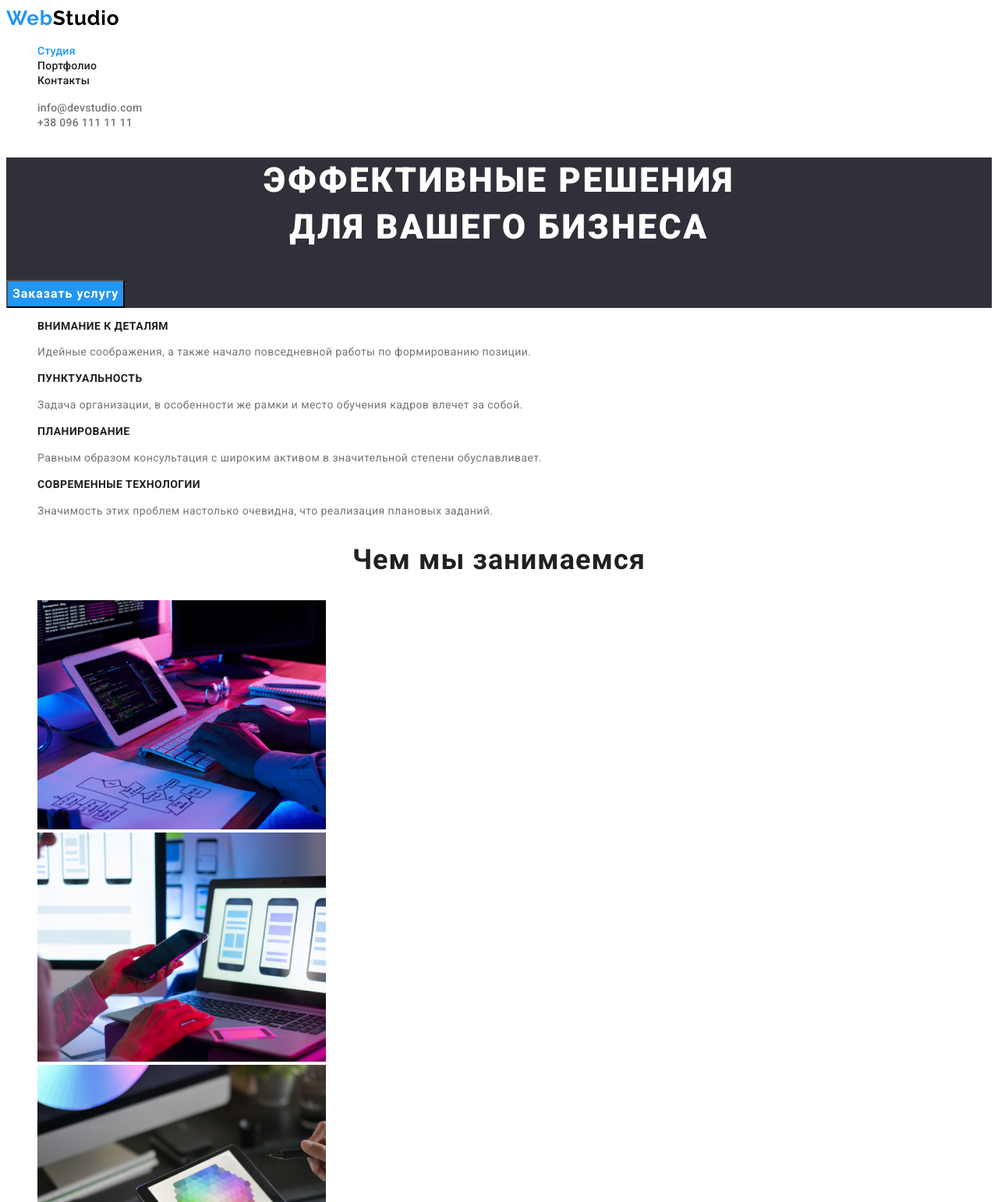
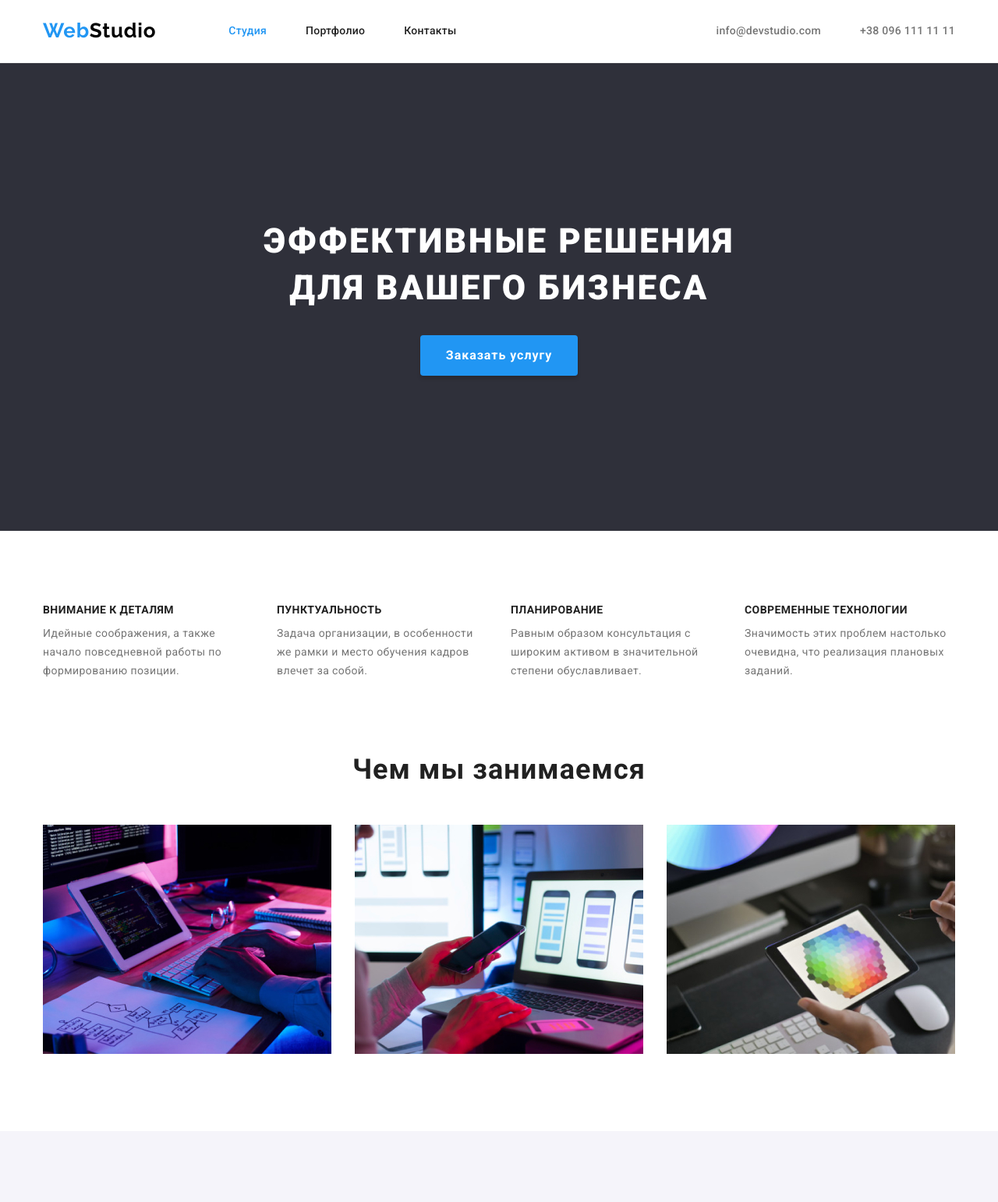
Before and after one commit to MarichkaB/goit-markup-hw-03, a plain HTML site: page index.html in a window 1280 px wide. Shown: the top 1542 px of the page at 78% size. Drawn offline with nearby package versions, Linux system fonts and the light colour scheme.

Commit message:
update web studio + css

```diff
--- a/css/styles.css
+++ b/css/styles.css
@@ -15,6 +15,19 @@
   --secondary-bc-color: #2f303a;
 }
 
+/* Глобальный сброс margin and padding */
+h1,
+h2,
+h3,
+h4,
+h5,
+h6,
+ul,
+p {
+  padding: 0;
+  margin: 0;
+}
+
 /* Убираем точки рядом со списками */
 ul {
   list-style: none;
@@ -26,9 +39,31 @@ ul {
   color: var(--primery-text-color);
 }
 
-/* .list {
+.container {
+  width: 1200px;
+  padding-left: 15px;
+  padding-right: 15px;
+  margin-left: auto;
+  margin-right: auto;
+}
+
+.page-header {
+  border-bottom: 1px solid #ececec;
+}
+
+.page-header .container {
+  display: flex;
+  justify-content: space-between;
+}
+
+.list {
   list-style: none;
-} */
+}
+
+.section {
+  padding-top: 94px;
+  padding-bottom: 94px;
+}
 
 /* Лого сайта*/
 .logo {
@@ -39,6 +74,12 @@ ul {
   letter-spacing: 0.03em;
   color: #000000;
   text-decoration: none;
+
+  align-items: center;
+  text-align: center;
+  padding-top: 24px;
+  padding-bottom: 25px;
+  margin-right: 93px;
 }
 
 .logo-web {
@@ -77,12 +118,60 @@ ul {
   color: var(--accent-text);
 }
 
+.header-nav,
+.auth-nav {
+  display: flex;
+  align-items: center;
+}
+
+.site-nav .link,
+.auth-nav .link {
+  display: block;
+  padding-top: 32px;
+  padding-bottom: 32px;
+}
+
+.site-nav .item:not(:last-child),
+.auth-nav .item:not(:last-child) {
+  margin-right: 50px;
+}
+
+.auth-nav {
+  margin-left: auto;
+}
+
+.site-nav {
+  display: flex;
+}
+
 /* Шапка */
 .section-page {
+  height: 600px;
+  padding-top: 200px;
+  padding-bottom: 200px;
+  margin-left: auto;
+  margin-right: auto;
+  padding-top: 0;
+  padding-bottom: 0;
+
   background-color: var(--secondary-bc-color);
+  text-align: center;
+  display: flex;
+  align-items: center;
 }
 
+/* .section-page.section {
+  padding-top: 0;
+  padding-bottom: 0;
+  display: flex;
+  align-items: center;
+} */
+
 .page-title {
+  margin-bottom: 30px;
+  margin-left: auto;
+  margin-right: auto;
+  max-width: 696px;
   font-weight: 900;
   font-size: 44px;
   line-height: 1.36;
@@ -99,14 +188,21 @@ button {
 }
 
 .btn {
+  padding: 10px 32px;
+  display: inline-block;
+  border: 1px solid transparent;
+  border-radius: 4px;
+
   font-weight: 700;
   font-size: 16px;
   line-height: 1.87;
   align-items: center;
   text-align: center;
   letter-spacing: 0.06em;
+
   color: var(--primery-white-color);
   background-color: var(--accent-text);
+  box-shadow: 0px 4px 4px rgba(0, 0, 0, 0.15);
 }
 
 .btn:hover,
@@ -116,7 +212,39 @@ button {
 }
 
 /* Особенности */
+.features {
+  padding-bottom: 0;
+}
+
+/* не засчитывайте как ошибку пожалуйста ¯\_(ツ)_/¯*/
+.hidden {
+  /* display: none; */
+  position: absolute;
+  white-space: nowrap;
+  width: 1px;
+  height: 1px;
+  overflow: hidden;
+  border: 0;
+  padding: 0;
+  clip: rect(0 0 0 0);
+  clip-path: inset(50%);
+  margin: -1px;
+}
+
+.features-list {
+  display: flex;
+}
+
+.features-item {
+  max-width: 270px;
+}
+
+.features-item:not(:last-child) {
+  margin-right: 30px;
+}
+
 .feature-title {
+  margin-bottom: 10px;
   font-weight: 700;
   font-size: 14px;
   line-height: 1.14;
@@ -134,7 +262,21 @@ button {
 }
 
 /* Чем мы занимаемся */
+.work {
+  align-items: center;
+}
+
+.work-list {
+  display: flex;
+  justify-content: space-around;
+}
+
+.work-item:not(:last-child) {
+  margin-right: 30px;
+}
+
 .section-title {
+  margin-bottom: 50px;
   font-weight: 700;
   font-size: 36px;
   line-height: 1.16;
@@ -144,14 +286,32 @@ button {
 }
 
 /* Команда */
-.section-team {
+.team {
   background-color: #f5f4fa;
 }
 
+.team-list {
+  display: flex;
+}
+
+.team-item:not(:last-child) {
+  margin-right: 30px;
+}
+
+.team-item {
+  padding-bottom: 30px;
+  background-color: var(--primery-bc-color);
+  box-shadow: 0px 1px 3px rgba(0, 0, 0, 0.12), 0px 1px 1px rgba(0, 0, 0, 0.14),
+    0px 2px 1px rgba(0, 0, 0, 0.2);
+  border-radius: 0px 0px 4px 4px;
+}
+
 .team-title {
+  margin-top: 30px;
+  margin-bottom: 10px;
   font-weight: 500;
   font-size: 16px;
-  line-height: 1.18;
+  line-height: 1.19;
   text-align: center;
   letter-spacing: 0.03em;
   color: var(--primery-text-color);
@@ -205,8 +365,16 @@ button {
 
 /* Подвал */
 .footer {
+  display: block;
+  padding-top: 60px;
+  padding-bottom: 60px;
   background-color: var(--secondary-bc-color);
 }
+
+.adress {
+  margin-top: 20px;
+}
+
 .footer-logo {
   font-family: "Raleway";
   font-style: normal;
@@ -222,6 +390,7 @@ button {
 }
 
 .adress-link {
+  margin-bottom: 9px;
   font-style: normal;
   font-weight: 400;
   font-size: 14px;
@@ -250,3 +419,7 @@ button {
 .contact-link:focus {
   color: var(--accent-text);
 }
+
+.contact-link:not(:last-child) {
+  margin-bottom: 9px;
+}
--- a/index.html
+++ b/index.html
@@ -1,10 +1,14 @@
 <!DOCTYPE html>
-<html lang="en">
+<html lang="ru">
   <head>
     <meta charset="UTF-8" />
     <meta http-equiv="X-UA-Compatible" content="IE=edge" />
     <meta name="viewport" content="width=device-width, initial-scale=1.0" />
     <title>Web Studio Главная</title>
+    <link
+      rel="stylesheet"
+      href="https://cdnjs.cloudflare.com/ajax/libs/modern-normalize/1.1.0/modern-normalize.min.css"
+    />
     <link
       href="https://fonts.googleapis.com/css2?family=Raleway:wght@700&family=Roboto:wght@400;500;700;900&display=swap"
       rel="stylesheet"
@@ -15,65 +19,74 @@
   <body class="page">
     <!-- Header -->
     <header class="page-header">
-      <nav>
+      <div class="container">
+        <nav class="header-nav">
           <a href="./index.html" class="logo"
             ><span class="logo-web">Web</span>Studio</a
           >
           <ul class="site-nav list">
-          <li><a href="./index.html" class="link current">Студия</a></li>
-          <li><a href="./portfolio.html" class="link">Портфолио</a></li>
-          <li><a href="" class="link">Контакты</a></li>
+            <li class="item">
+              <a href="./index.html" class="link current">Студия</a>
+            </li>
+            <li class="item">
+              <a href="./portfolio.html" class="link">Портфолио</a>
+            </li>
+            <li class="item"><a href="" class="link">Контакты</a></li>
           </ul>
         </nav>
 
         <ul class="auth-nav list">
-        <li>
+          <li class="item">
             <a href="mailto:info@devstudio.com" class="link"
               >info@devstudio.com</a
             >
           </li>
-        <li>
+          <li class="item">
             <a href="tel:+380961111111" class="link">+38 096 111 11 11</a>
           </li>
         </ul>
+      </div>
     </header>
 
     <main>
       <!-- Шапка -->
-      <section class="section-page">
+      <section class="section-page section">
+        <div class="container">
           <h1 class="page-title">
             Эффективные решения <br />
             для вашего бизнеса
           </h1>
           <button type="button" class="btn">Заказать услугу</button>
+        </div>
       </section>
 
       <!-- Особенности -->
-      <section class="section">
-        <h2 hidden>Особенности</h2>
-        <ul class="features list">
-          <li>
+      <section class="features section">
+        <div class="container">
+          <h2 class="hidden">Особенности</h2>
+          <ul class="features-list">
+            <li class="features-item">
               <h3 class="feature-title">ВНИМАНИЕ К ДЕТАЛЯМ</h3>
               <p class="feature-text">
                 Идейные соображения, а также начало повседневной работы по
                 формированию позиции.
               </p>
             </li>
-          <li>
+            <li class="features-item">
               <h3 class="feature-title">ПУНКТУАЛЬНОСТЬ</h3>
               <p class="feature-text">
-              Задача организации, в особенности же рамки и место обучения кадров
-              влечет за собой.
+                Задача организации, в особенности же рамки и место обучения
+                кадров влечет за собой.
               </p>
             </li>
-          <li>
+            <li class="features-item">
               <h3 class="feature-title">ПЛАНИРОВАНИЕ</h3>
               <p class="feature-text">
                 Равным образом консультация с широким активом в значительной
                 степени обуславливает.
               </p>
             </li>
-          <li>
+            <li class="features-item">
               <h3 class="feature-title">СОВРЕМЕННЫЕ ТЕХНОЛОГИИ</h3>
               <p class="feature-text">
                 Значимость этих проблем настолько очевидна, что реализация
@@ -81,13 +94,15 @@
               </p>
             </li>
           </ul>
+        </div>
       </section>
 
       <!-- Чем мы занимаемся -->
-      <section class="section">
+      <section class="work section">
+        <div class="container">
           <h2 class="section-title">Чем мы занимаемся</h2>
           <ul class="work-list">
-          <li>
+            <li class="work-item">
               <img
                 src="./images/box1.jpg"
                 alt="пишем код"
@@ -95,7 +110,7 @@
                 height="294"
               />
             </li>
-          <li>
+            <li class="work-item">
               <img
                 src="./images/box2.jpg"
                 alt="сидим в телефоне"
@@ -103,7 +118,7 @@
                 height="294"
               />
             </li>
-          <li>
+            <li class="work-item">
               <img
                 src="./images/box3.jpg"
                 alt="рисуем"
@@ -112,13 +127,15 @@
               />
             </li>
           </ul>
+        </div>
       </section>
 
       <!-- Наша команда -->
-      <section class="section-team">
+      <section class="team section">
+        <div class="container">
           <h2 class="section-title">Наша команда</h2>
           <ul class="team-list">
-          <li>
+            <li class="team-item">
               <img
                 src="./images/igor.jpg"
                 alt="Игорь Демьяненко"
@@ -128,7 +145,7 @@
               <h3 class="team-title">Игорь Демьяненко</h3>
               <p class="team-text">Product Designer</p>
             </li>
-          <li>
+            <li class="team-item">
               <img
                 src="./images/olga.jpg"
                 alt="Ольга Репина"
@@ -138,7 +155,7 @@
               <h3 class="team-title">Ольга Репина</h3>
               <p class="team-text">Frontend Developer</p>
             </li>
-          <li>
+            <li class="team-item">
               <img
                 src="./images/nikolay.jpg"
                 alt="Николай Тарасов"
@@ -148,7 +165,7 @@
               <h3 class="team-title">Николай Тарасов</h3>
               <p class="team-text">Marketing</p>
             </li>
-          <li>
+            <li class="team-item">
               <img
                 src="./images/mihail.jpg"
                 alt="Михаил Ермаков"
@@ -159,17 +176,19 @@
               <p class="team-text">UI Designer</p>
             </li>
           </ul>
+        </div>
       </section>
     </main>
 
     <!-- Подвал -->
     <footer class="footer">
+      <div class="container">
         <a href="./index.html" class="footer-logo"
           ><span class="footer-web">Web</span>Studio</a
         >
         <address>
           <ul class="adress list">
-          <li>
+            <li class="footer-item">
               <a
                 href="https://goo.gl/maps/uQ3FQytNNfjHDWSS6"
                 class="adress-link"
@@ -177,18 +196,19 @@
                 >г. Киев, пр-т Леси Украинки, 26</a
               >
             </li>
-          <li>
+            <li class="footer-item">
+              <a href="mailto:info@example.com" class="contact-link"
+                >info@example.com
+              </a>
+            </li>
+            <li class="footer-item">
               <a href="tel:+380991111111" class="contact-link"
                 >+38 099 111 11 11</a
               >
             </li>
-          <li>
-            <a href="mailto:info@example.com" class="contact-link"
-              >info@example.com
-            </a>
-          </li>
           </ul>
         </address>
+      </div>
     </footer>
   </body>
 </html>
```
Also changed, not shown: portfolio.html (+28 -16 lines). Lines whose indentation alone changed are shown as unchanged.
